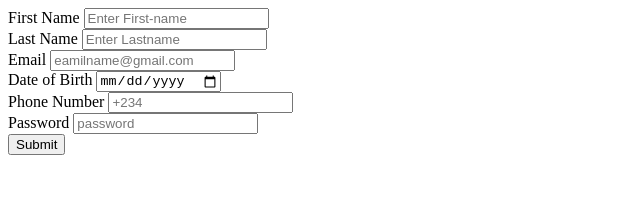
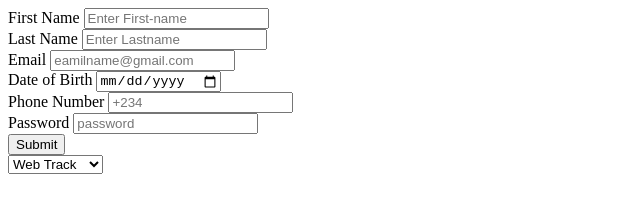
Before and after one commit to sirwills/forms, a plain HTML site: page index.html in a window 1280 px wide. Shown: the whole page, without its empty margins (0-640 px from the left). Drawn offline with Linux system fonts and the light colour scheme.

Commit message:
drop dwon list added

```diff
--- a/index.html
+++ b/index.html
@@ -34,6 +34,14 @@
 
 
         <input type="submit" name="" id="">
+        <br>
+
+
+        <select name="" id="">
+            <option value="WebTrack">Web Track</option>
+            <option value="AITrack">AI Track</option>
+            <option value="GameTrack">Game Track</option>
+        </select>
 
     </form>
 </body>
```
